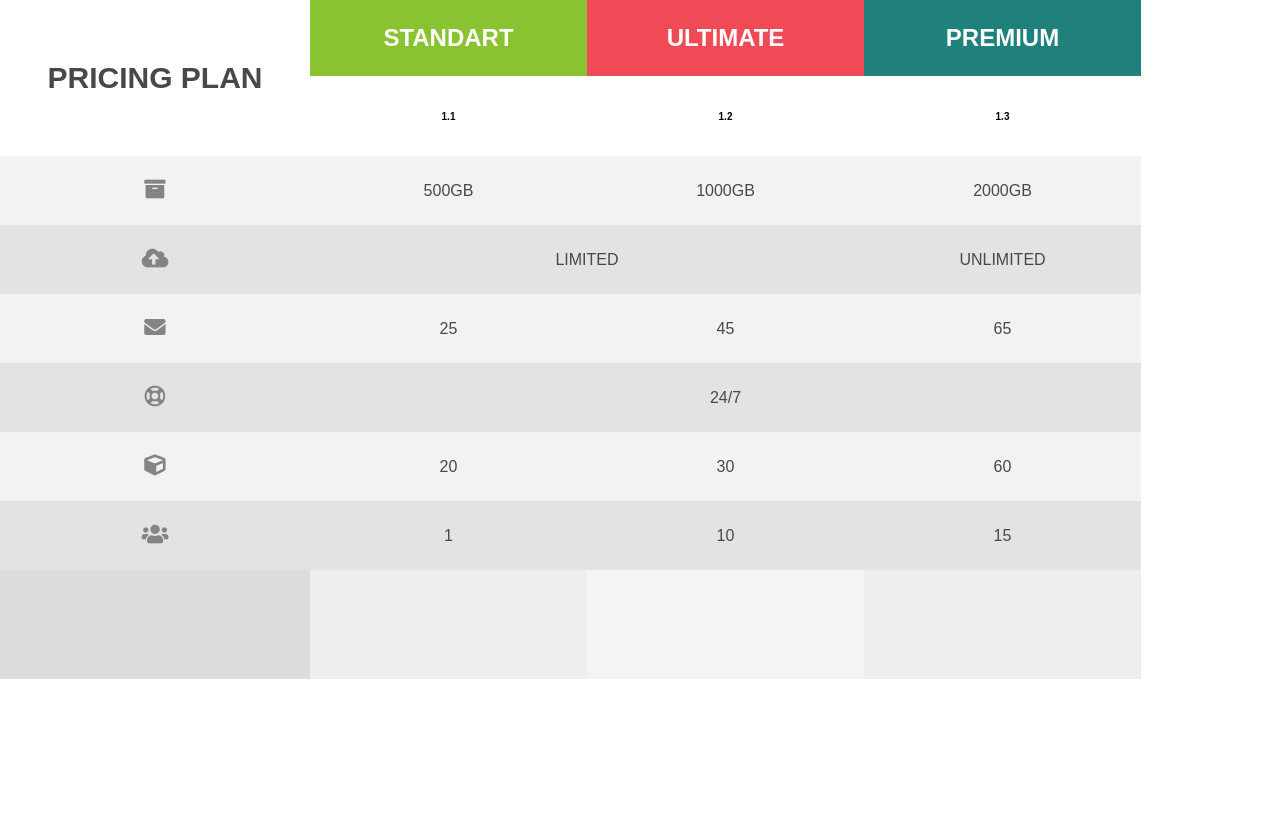
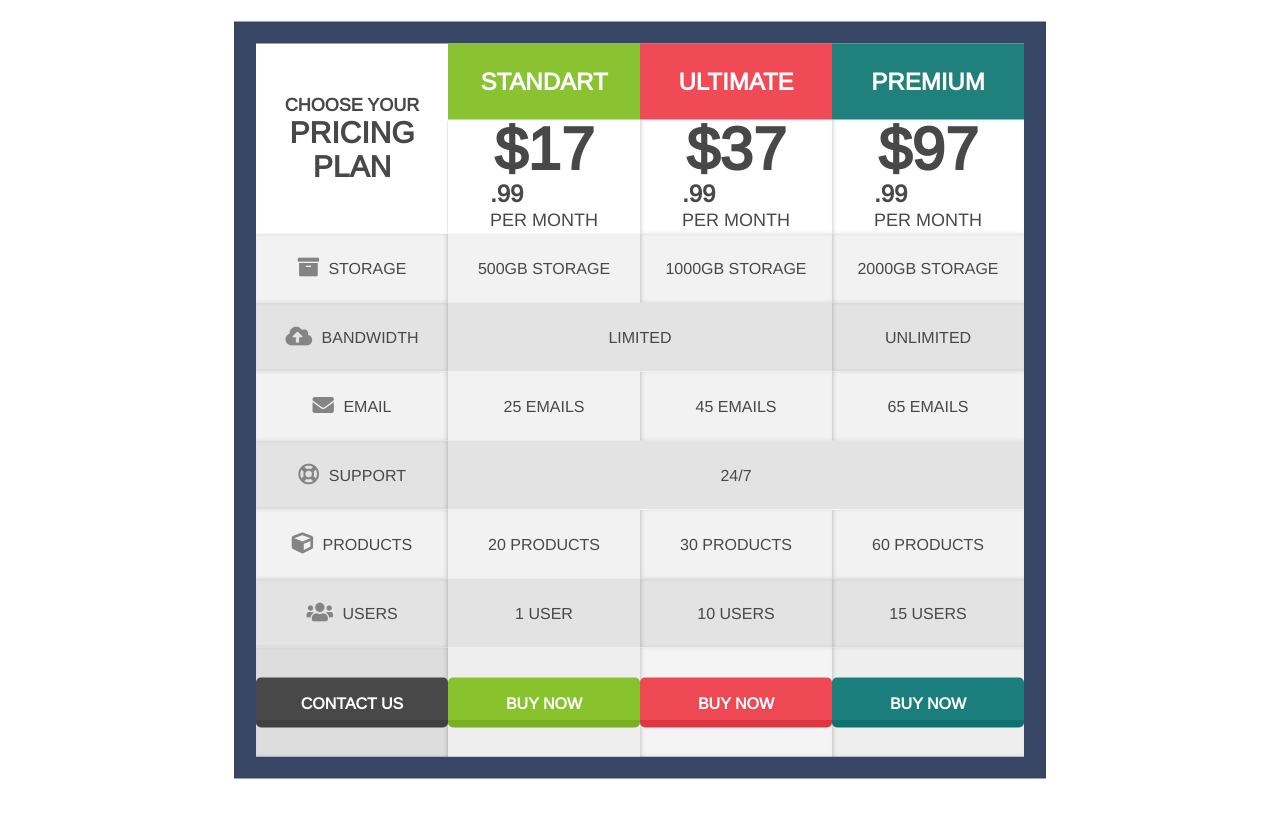
Before and after one commit to Fenriez/DAN.IT-hmwrk_5, a plain HTML site: page index.html in a window 1280 px wide. Drawn offline with nearby package versions, Linux system fonts and the light colour scheme.

Commit message:
All feachures done

```diff
--- a/css/style.css
+++ b/css/style.css
@@ -1,6 +1,6 @@
 /* TAG */
 html {
-    font-family: Arimo, sans-serif;
+    font-family: 'Arimo', sans-serif;
     font-size: 10px;
 }
 html,
@@ -11,38 +11,60 @@ body,
 
 /* CLASS */
 .container {
-    min-height: 900px;
+    position: relative;
+    min-height: 725px;
+    height: 100%;
+    margin: 0 auto;
 }
 
 .pricelist {
-    /* border: 1px solid black; */
+    position: absolute;
+    top: 50%;
+    left: 50%;
+    transform: translate(-50%, -50%);
     border-spacing: 0;
+    border: 22px solid #364664;
     text-align: center;
     text-transform: uppercase;
 }
-tr, td, th {
 
-}
 
+/* TABLE */
 .main_col {
     width: 310px;
 }
-
 .content_col {
     width: 277px;
 }
 
+thead .plan_price th:first-child {
+    box-shadow: -1px 0px 2px -1px rgba(0, 0, 0, 0.27);
+}
+tbody tr td:first-child,
+tfoot tr td:first-child {
+    box-shadow: -2px 0px 5px -2px rgba(0, 0, 0, 0.27) inset;
+}
+tbody tr td:nth-child(n+3),
+thead .plan_price th:nth-child(n+2),
+tfoot tr td:nth-child(n+3) {
+    box-shadow: 2px 0px 5px -2px rgba(0, 0, 0, 0.27) inset;
+}
 
+
+/* TABLE HEAD */
 .plan_name {
     height: 76px;
     color:  #ffffff;
     font-size: 2.4rem;
     font-weight: 700;
 }
+.plan_name th:first-of-type {
+    color:  #484848;
+    font-size: 1.8rem;
+}
 .plan_name h1 {
     color:  #484848;
     font-size: 3rem;
-    font-weight: 700;
 }
 .plan_name__std {
     background-color: #89c331;
@@ -54,12 +76,30 @@ tr, td, th {
     background-color: #20807c;
 }
 
-
-
-
 .plan_price {
     height: 80px;
+    color: #484848;
+    font-size: 0;
+    font-weight: 700;
+    vertical-align: middle;
 }
+.plan_price p {
+    display: inline-block;
+    line-height: 60px;
+    font-size: 6rem;
+    text-align: left;
+}
+.plan_price span {
+    display: block;
+    font-size: 2.4rem;
+    line-height: 27px;
+}
+.plan_price span:last-of-type {
+    font-size: 1.8rem;
+    font-weight: 400;
+}
+
+/* TABLE BODY */
 tbody tr {
     height: 69px;
     color: #484848;
@@ -76,12 +116,14 @@ tbody tr:nth-child(even) {
     background-color: #e3e3e3;
 }
 
+tr td:first-of-type span {
+    margin-left: 5px;
+}
 
-
+/* TABLE FOOTER */
 tfoot tr{
     height: 109px;
 }
-
 tfoot td:nth-child(odd) {
     background-color: #f4f4f4;
 }
@@ -92,6 +134,31 @@ tfoot td:first-of-type {
     background-color: #dddddd;
 }
 
-/* .storage i {
-    font-size: 23px;
-} */
+/* Buttons */
+.btn {
+    display: block;
+    height: 50px;
+    width: 192px;
+    margin: 0 auto;
+    padding: 17px 0;
+    border-radius: 5px;
+    color: #ffffff;
+    font-size: 1.6rem;
+    font-weight: 700;
+    text-align: center;
+}
+.btn:hover {
+    color: coral;
+}
+.btn_contact {
+    background: linear-gradient(180deg, #484848 43px, #404040 7px);
+}
+.btn_std {
+    background: linear-gradient(180deg, #88C22C 43px, #79AF22 7px) ;
+}
+.btn_ult {
+    background: linear-gradient(180deg, #ED4854 43px, #DD3643 7px);
+}
+.btn_prem {
+    background: linear-gradient(180deg, #1A7F7C 43px, #0E736E 7px);
+}
--- a/index.html
+++ b/index.html
@@ -6,6 +6,7 @@
     <meta name="viewport" content="width=device-width, initial-scale=1.0">
     <meta http-equiv="X-UA-Compatible" content="ie=edge">
     <title>Buy it now!</title>
+    <link rel="stylesheet" href="https://fonts.googleapis.com/css?family=Arimo">
     <link rel="stylesheet" href="https://use.fontawesome.com/releases/v5.4.2/css/all.css" integrity="sha384-/rXc/GQVaYpyDdyxK+ecHPVYJSN9bmVFBvjA/9eOB+pb3F2w2N6fc5qB9Ew5yIns"
         crossorigin="anonymous">
     <link rel="stylesheet" href="./css/my_default.css">
@@ -22,6 +23,7 @@
             <thead>
                 <tr class="plan_name">
                     <th rowspan="2">
+                        <p>choose your</p>
                         <h1>pricing plan</h1>
                     </th>
                     <th class="plan_name__std">standart</th>
@@ -29,23 +31,43 @@
                     <th class="plan_name__prem">premium</th>
                 </tr>
                 <tr class="plan_price">
-                    <th>1.1</th>
-                    <th>1.2</th>
-                    <th>1.3</th>
+                    <th>
+                        <p>$17</p>
+                        <p>
+                            <span>.99</span>
+                            <span>per month</span>
+                        </p>
+                    </th>
+                    <th>
+                        <p>$37</p>
+                        <p>
+                            <span>.99</span>
+                            <span>per month</span>
+                        </p>
+                    </th>
+                    <th>
+                        <p>$97</p>
+                        <p>
+                            <span>.99</span>
+                            <span>per month</span>
+                        </p>
+                    </th>
                 </tr>
             </thead>
             <tbody>
                 <tr class="storage">
                     <td>
                         <i class="fas fa-archive fa-lg"></i>
+                        <span>storage</span>
                     </td>
-                    <td>500gb</td>
-                    <td>1000gb</td>
-                    <td>2000gb</td>
+                    <td>500gb storage</td>
+                    <td>1000gb storage</td>
+                    <td>2000gb storage</td>
                 </tr>
                 <tr class="bandwidth">
                     <td>
                         <i class="fas fa-cloud-upload-alt fa-lg"></i>
+                        <span>bandwidth</span>
                     </td>
                     <td colspan="2">limited</td>
                     <td>unlimited</td>
@@ -53,40 +75,52 @@
                 <tr class="emails">
                     <td>
                         <i class="fas fa-envelope fa-lg"></i>
+                        <span>email</span>
                     </td>
-                    <td>25</td>
-                    <td>45</td>
-                    <td>65</td>
+                    <td>25 emails</td>
+                    <td>45 emails</td>
+                    <td>65 emails</td>
                 </tr>
                 <tr class="support">
                     <td>
                         <i class="far fa-life-ring fa-lg"></i>
+                        <span>support</span>
                     </td>
                     <td colspan="3">24/7</td>
                 </tr>
                 <tr class="products">
                     <td>
                         <i class="fas fa-cube fa-lg"></i>
+                        <span>products</span>
                     </td>
-                    <td>20</td>
-                    <td>30</td>
-                    <td>60</td>
+                    <td>20 products</td>
+                    <td>30 products</td>
+                    <td>60 products</td>
                 </tr>
                 <tr class="users">
                     <td>
                         <i class="fas fa-users fa-lg"></i>
+                        <span>users</span>
                     </td>
-                    <td>1</td>
-                    <td>10</td>
-                    <td>15</td>
+                    <td>1 user</td>
+                    <td>10 users</td>
+                    <td>15 users</td>
                 </tr>
             </tbody>
             <tfoot>
                 <tr>
-                    <td></td>
-                    <td></td>
-                    <td></td>
-                    <td></td>
+                    <td>
+                        <a href="#" class="btn btn_contact">contact us</a>
+                    </td>
+                    <td>
+                        <a href="#" class="btn btn_std">buy now</a>
+                    </td>
+                    <td>
+                        <a href="#" class="btn btn_ult">buy now</a>
+                    </td>
+                    <td>
+                        <a href="#" class="btn btn_prem">buy now</a>
+                    </td>
                 </tr>
             </tfoot>
         </table>
```
